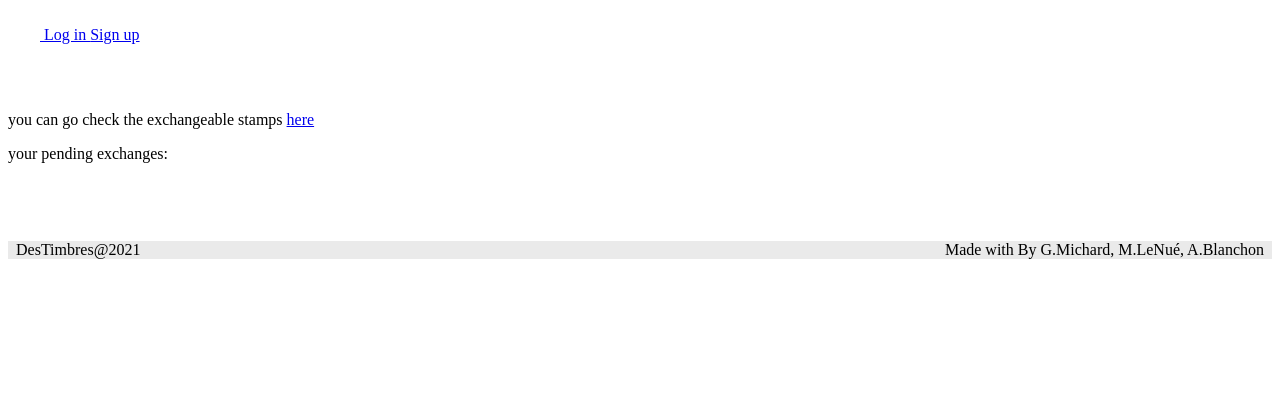
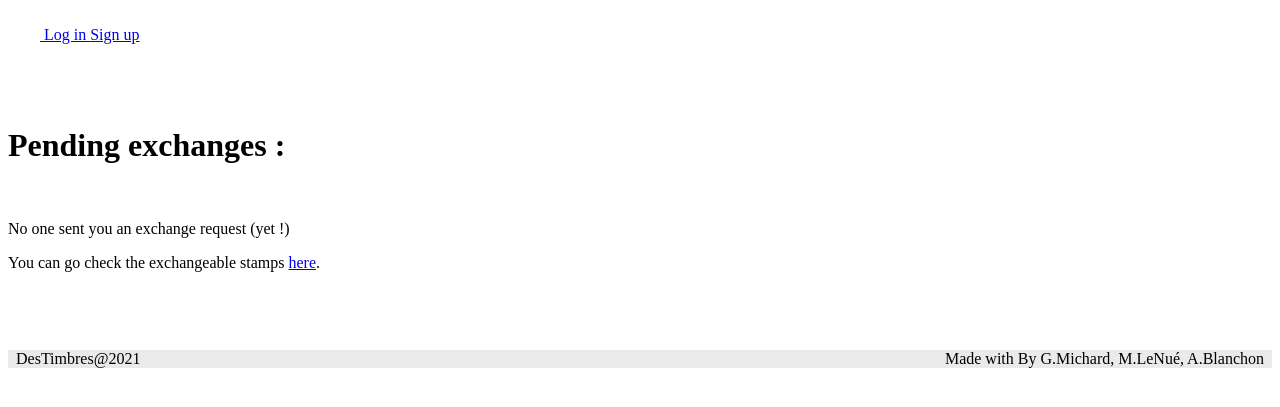
Before and after one commit to amende/FlaskWebsite, a Flask app: template templates/pendingExchanges.html in a window 1280 px wide. Shown: the top 407 px of the page. Run offline with Flask 2, Linux system fonts and the light colour scheme; the template is opened without the code that fills it, so the values that code supplies are empty; some libraries are stand-ins or nearby versions.

Commit message:
Basic front for exchanges

```diff
--- a/main.py
+++ b/main.py
@@ -301,28 +301,33 @@ def exchange():
             return(render_template('exchange.html', stamps=stamps, hisStamp=hisStamp))
     else:
         exchanges = Exchange.query.filter_by(receiverID=current_user.id)
+        exchanges = [{"id": ex.id,
+                      "senderName": User.query.filter_by(id=ex.senderID).first().name,
+                      "stampSent": Stamp.query.filter_by(owner=ex.senderStampID).first(),
+                      "stampReceived": Stamp.query.filter_by(owner=ex.receiverStampID).first()}
+                     for ex in exchanges]
         return(render_template('pendingExchanges.html', exchanges=exchanges))
 
 
 @app.route('/AcceptExchange', methods=['POST'])
 @login_required
 def AcceptExchange():
+    accepted = request.form['accept'] == 'yes'
     exchange = Exchange.query.filter_by(id=request.form["exchangeid"]).first()
     myStamp = Stamp.query.filter_by(id=exchange.senderID).first()
     hisStamp = Stamp.query.filter_by(id=exchange.receiverID).first()
     timestamp = datetime.datetime.now()
-    if request.form['accept'] == 'yes':
+    if accepted:
         myStamp.owner = exchange.senderStampID
         hisStamp.owner = exchange.receiverStampID
-        db.session.commit()
+    db.session.commit()
     db.session.delete(exchange)
-    db.session.commit()
-    flash("Exchange finished")
+    flash("Exchange accepted" if accepted else "Exchange refused")
     sender = current_user.id
     seen = False
     new_message = Message(timestamp=timestamp, sender=sender, receiver=exchange.senderID,
-                          content="I accepted your exchange" if request.form['accept'] == 'yes' else
-                                  "Your exchange was refused", seen=seen)
+                          content="I accepted your exchange" if accepted else
+                                  "I refused your exchange", seen=seen)
     db.session.add(new_message)
     db.session.commit()
     return(render_template('home.html', stampCount=Stamp.query.count()))
--- a/static/customStyles/main.css
+++ b/static/customStyles/main.css
@@ -65,3 +65,7 @@
 #textBold {
   text-weight:bold;
 }
+
+#smolCard {
+  width: 100px;
+}
--- a/templates/myCollec.html
+++ b/templates/myCollec.html
@@ -19,7 +19,7 @@
           <div class="content">
             <a class="header">{{ stamp.name }}</a>
             <div class="description">
-              A stamp from year {{ stamp.year }}
+              Printed in {{ stamp.year }}
             </div>
           </div>
         </div>
--- a/templates/pendingExchanges.html
+++ b/templates/pendingExchanges.html
@@ -7,22 +7,68 @@
   {% include "navbar.html" %}
   {% include "errors.html" %}
 
-  <p>you can go check the exchangeable stamps <a href="/searchStamp">here</a></p>
+  <div class="ui two column centered grid" id="mainContainer">
+    <div class="ui center aligned segment" id="SearchSegment">
 
-    <p>your pending exchanges:</p>
+      <h1>Pending exchanges :</h1>
+      <br/>
 
-    {% for exchange in exchanges %}
-    <p>you get : {{exchange.senderStampID}} for the stamp {{exchange.receiverStampID}}</p>
-    <form action="/AcceptExchange" method="POST">
-        <input type="hidden" name="csrf_token" value="{{ csrf_token() }}"/>
-        <input type="hidden" name="exchangeid" value="{{exchange.id}}">
-        <label> <i class="check icon"></i></label>
-        <input type="radio" name="accept" value="yes" required=required>
-        <label> <i class="close icon"></i></label>
-        <input type="radio" name="accept" value="no" required=required>
-        <button class="ui blue submit button" type="submit"> Send response </button>
-    </form>
-    {% endfor %}
+      {% if exchanges|length==0 %}
+      <p> No one sent you an exchange request (yet !) </p>
+      {% endif %}
+      {% for exchange in exchanges %}
+      <p> {{ exchange["senderName"] }} sent you an exchange request : </p>
+      <br/>
+
+      <div class="ui two column centered grid">
+      <table class="ui very basic collapsing large celled table">
+        <thead>
+          <tr><th>You get</th>
+            <th>You give</th>
+          </tr></thead>
+          <tbody>
+            <tr>
+              <td>
+                <h4 class="ui image header">
+                  <img class="ui rounded image" src="{{ url_for('static', filename=exchange["stampSent"].fileName) }}">
+                  <div class="content">
+                    {{ exchange["stampSent"].name }}
+                    <div class="sub header">Printed in {{ exchange["stampSent"].year }}
+                    </div>
+                  </div>
+                </h4></td>
+                <td>
+                  <h4 class="ui image header">
+                    <img class="ui small rounded image" src="{{ url_for('static', filename=exchange["stampReceived"].fileName) }}">
+                    <div class="content">
+                      {{ exchange["stampReceived"].name }}
+                      <div class="sub header">Printed in {{ exchange["stampReceived"].year }}
+                      </div>
+                    </div>
+                </td>
+              </tr>
+            </tbody>
+          </table>
+        </div>
+        <br/>
+      <form action="/AcceptExchange" method="POST">
+        <input type="hidden" name="csrf_token" value="{{ csrf_token() }}">
+        <input type="hidden" name="exchangeid" value="{{ exchange["id"] }}">
+        <button class="ui blue submit button"  name="accept" value="yes" type="submit"> Accept </button>
+        <button class="ui red submit button"  name="accept" value="no" type="submit"> Refuse </button>
+      </form>
+      <div class="ui divided items">
+        <div class="ui item">
+          <br/>
+        </div>
+        <div class="ui item">
+          <br/>
+        </div>
+      </div>
+      {% endfor %}
+      <p>You can go check the exchangeable stamps <a href="/searchStamp">here</a>.</p>
+    </div>
+  </div>
   {% include "footer.html" %}
 
 </body>
--- a/templates/search.html
+++ b/templates/search.html
@@ -40,7 +40,7 @@
           <div class="content">
             <a class="header">{{ stamp.name }}</a>
             <div class="description">
-              A stamp from year {{ stamp.year }}
+              Printed in {{ stamp.year }}
             </div>
           </div>
           <div class="content">
```
Also changed, not shown: templates/exchange.html (+31 -22 lines).
